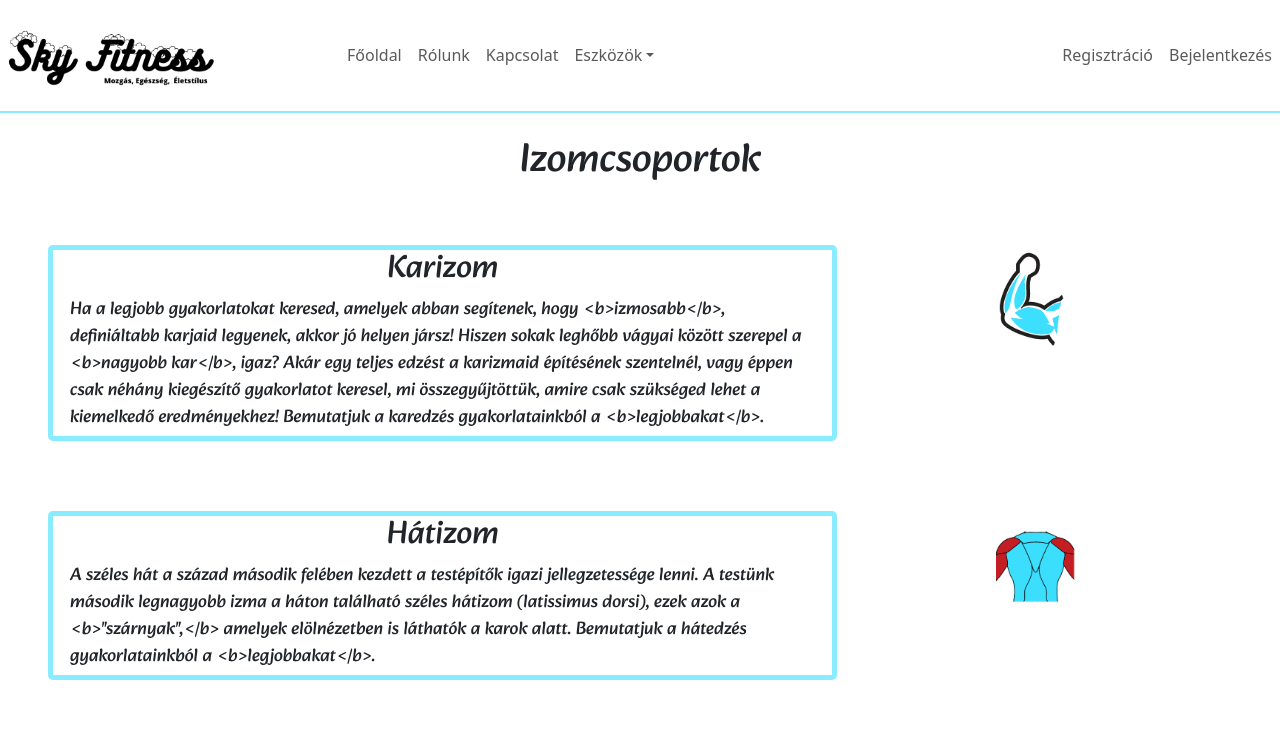
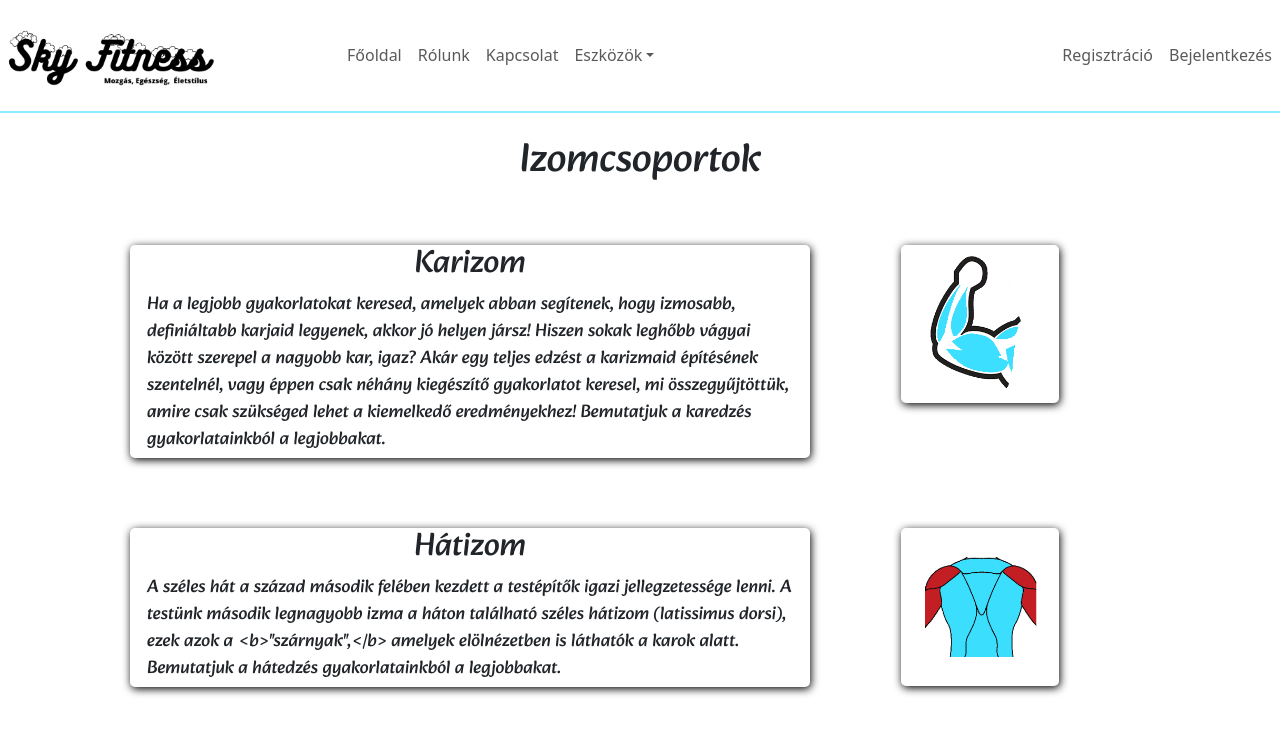
Before and after one commit to rkisztian/vizsgaremek-frontend, a React (Create React App) app: page / in a window 1280 px wide. Shown: the top 748 px of the page. Built offline with nearby package versions, Linux system fonts and the light colour scheme; the HTML template or start-up script is replaced by a standard one.

Commit message:
folytatások

```diff
--- a/src/App.css
+++ b/src/App.css
@@ -25,7 +25,6 @@ p{
 }
 
 .RegForm input{
-  border-radius: 5px solid ;
   width: 300px;
 
 }
@@ -41,11 +40,14 @@ p{
   margin: 200px;
 }
 
+.LogForm form{
+  box-shadow: 1px 2px 9px black;
+  padding: 10px;
+}
+
 .LogForm input{
-  border-radius: 10px solid;
   width: 300px;
   margin: 10px;
-
 }
 
 
@@ -99,8 +101,8 @@ table.center {
 }
 
 .izmok .col-8{
-  border: 5px solid #8aecff;
   border-radius: 5px;
+  box-shadow: 1px 2px 9px black;
 }
 
 .izmok .col-8 p{
@@ -110,7 +112,9 @@ table.center {
 }
 
 .izmok img{
-  width: 30%;
+  width: 50%;
+  border-radius: 5px;
+  box-shadow: 1px 2px 9px black;
 }
 
 .izmok button{
@@ -141,6 +145,27 @@ table.center {
   text-align: center;
 }
 
+.parallax1 {
+  background-image: url(/src/Images/pralarax.png);
+  min-height: 350px;
+  background-attachment: fixed;
+  background-position: center;
+  background-repeat: no-repeat;
+  background-size: cover;
+  padding-top: 150px;
+  color: white;
+}
+
+.arms .col-6{
+  box-shadow: 1px 2px 9px black;
+}
+
+.arms img{
+  width: 20%;
+  border-radius: 5px;
+  box-shadow: 1px 2px 9px black;
+}
+
 
 
 /*-----Biceps Page-----*/
@@ -167,9 +192,10 @@ table.center {
 }
 
 .gyakorlatok{
-  border: 3px solid black;
+  box-shadow: 1px 2px 9px black;
   border-radius: 10px;
   margin: 100px;
+  padding: 10px;
   font-size: 18px;
   text-align:left;
 }
--- a/src/Pages/Exercises/Arm.tsx
+++ b/src/Pages/Exercises/Arm.tsx
@@ -5,13 +5,19 @@ import "bootstrap/dist/css/bootstrap.css"
 import Bicepsz from "../../Images/bicpesz.png"
 import Tricepsz from "../../Images/tricpesz.png"
 import { Link } from "react-router-dom";
+import { Container } from 'react-bootstrap';
 
 
 export default class ArmPage extends Component{
 
 
     render(): ReactNode {
-        return<section className="arms">
+        return<Container>
+            <section className="arms">
+            <br />
+            <div className='parallax1'>
+                <h2>Kar edzések a nagyobb Karokért | A legjobb karizom gyakorlatok</h2>
+            </div>
             <br />
             <h2>Kar gyakorlatok</h2>
             <div className="karizmok">
@@ -21,7 +27,7 @@ export default class ArmPage extends Component{
                         <b>rövid (Belső) fej</b> és <b>hosszu (Külső) fej</b>  a bicepsznél.
                         Itt a lehető leghatásosabb gyakorlatokat gyűjtöttük össze nektek amik hozzájárulnak ahoz, hogy minél <b>nagyobb</b> karotok legyen.</p>
                     <div className="row">
-                        <div className="col-6">
+                        <div className="col-12">
                             <h2>Bicepsz</h2>
                             <Link to="/biceps">
                                 <img src={Bicepsz} alt="bicepsz" />
@@ -30,7 +36,7 @@ export default class ArmPage extends Component{
                         </div>
 
 
-                        <div className="col-6">
+                        <div className="col-12">
                             <h2>Tricepsz</h2>
                             <Link to="/triceps">
                                 <img src={Tricepsz} alt="bicepsz" />
@@ -44,5 +50,7 @@ export default class ArmPage extends Component{
 
             </div>
         </section>
+        </Container>
+
     }
 }
--- a/src/Pages/HomePage.tsx
+++ b/src/Pages/HomePage.tsx
@@ -7,6 +7,7 @@ import Hasizom from "../Images/hasizmok.png"
 import Labizom from "../Images/labizmok.png"
 import { Link } from "react-router-dom";
 import "bootstrap/dist/css/bootstrap.css"
+import { Container } from "react-bootstrap";
 
 
 export default class HomePage extends Component {
@@ -15,14 +16,14 @@ export default class HomePage extends Component {
         const data = [
             {
                 name: 'Karizom',
-                discription : 'Ha a legjobb gyakorlatokat keresed, amelyek abban segítenek, hogy <b>izmosabb</b>, definiáltabb karjaid legyenek, akkor jó helyen jársz! Hiszen sokak leghőbb vágyai között szerepel a <b>nagyobb kar</b>, igaz? Akár egy teljes edzést a karizmaid építésének szentelnél, vagy éppen csak néhány kiegészítő gyakorlatot keresel, mi összegyűjtöttük, amire csak szükséged lehet a kiemelkedő eredményekhez! Bemutatjuk a karedzés gyakorlatainkból a <b>legjobbakat</b>.',
+                discription : 'Ha a legjobb gyakorlatokat keresed, amelyek abban segítenek, hogy izmosabb, definiáltabb karjaid legyenek, akkor jó helyen jársz! Hiszen sokak leghőbb vágyai között szerepel a nagyobb kar, igaz? Akár egy teljes edzést a karizmaid építésének szentelnél, vagy éppen csak néhány kiegészítő gyakorlatot keresel, mi összegyűjtöttük, amire csak szükséged lehet a kiemelkedő eredményekhez! Bemutatjuk a karedzés gyakorlatainkból a legjobbakat.',
                 alt: 'karizom',
                 image: Karizom,
             },
 
             {
                 name: 'Hátizom',
-                discription: 'A széles hát a század második felében kezdett a testépítők igazi jellegzetessége lenni. A testünk második legnagyobb izma a háton található széles hátizom (latissimus dorsi), ezek azok a <b>"szárnyak",</b> amelyek elölnézetben is láthatók a karok alatt. Bemutatjuk a hátedzés gyakorlatainkból a <b>legjobbakat</b>.',
+                discription: 'A széles hát a század második felében kezdett a testépítők igazi jellegzetessége lenni. A testünk második legnagyobb izma a háton található széles hátizom (latissimus dorsi), ezek azok a <b>"szárnyak",</b> amelyek elölnézetben is láthatók a karok alatt. Bemutatjuk a hátedzés gyakorlatainkból a legjobbakat.',
                 alt: 'hátizom',
                 image: Hatizom,
 
@@ -30,7 +31,7 @@ export default class HomePage extends Component {
 
             {
                 name: 'Mellizom',
-                discription: 'Talán az egyik legesztétikusabb része egy fizikumnak a jól kidolgozott <b>mellizom</b>. A mellizom edzés gyakorlatilag önálló fogalommá vált, és a hétfő hivatalosan is „nemzetközi mellnapnak” számít. Kezdő vagy haladó – sokan extra figyelmet fordítanak erre az izomcsoportra.Mik a legjobb gyakorlatok, hogy a mellizmainkat fejlesszük? Bemutatjuk a mell edzés gyakorlatainkból a <b>legjobbakat</b>.',
+                discription: 'Talán az egyik legesztétikusabb része egy fizikumnak a jól kidolgozott <b>mellizom</b>. A mellizom edzés gyakorlatilag önálló fogalommá vált, és a hétfő hivatalosan is „nemzetközi mellnapnak” számít. Kezdő vagy haladó – sokan extra figyelmet fordítanak erre az izomcsoportra.Mik a legjobb gyakorlatok, hogy a mellizmainkat fejlesszük? Bemutatjuk a mell edzés gyakorlatainkból a legjobbakat.',
                 alt: 'mellizom',
                 image: Mellizom,
 
@@ -38,7 +39,7 @@ export default class HomePage extends Component {
 
             {
                 name: 'Hasizom',
-                discription: 'Talán nincs még egy izomcsoport, ami olyan mértékben összekapcsolódott volna a fittséggel, a sportos külsővel és az esztétikummal, mint a hasizom. Ha egy srácnak relatíve vékony a karja, de mellette kockás a hasa – egyből mindenki sportosnak és „kiedzettnek” tartja, míg a fordítottja nem igaz. Lehet neked nagy karod, ha közben vagy egy kis pocak, már nem egyértelmű, hogy mennyire vagy sportos. Ennek megfelelően mindenki – és itt szó szerint értsük: mindenki – kockás hasat szeretne, aki a terembe jön. Nem csak a férfiak, de a hölgyek is. Bemutatjuk a hasedzés gyakorlatainkból a <b>legjobbakat</b>.',
+                discription: 'Talán nincs még egy izomcsoport, ami olyan mértékben összekapcsolódott volna a fittséggel, a sportos külsővel és az esztétikummal, mint a hasizom. Ha egy srácnak relatíve vékony a karja, de mellette kockás a hasa – egyből mindenki sportosnak és „kiedzettnek” tartja, míg a fordítottja nem igaz. Lehet neked nagy karod, ha közben vagy egy kis pocak, már nem egyértelmű, hogy mennyire vagy sportos. Ennek megfelelően mindenki – és itt szó szerint értsük: mindenki – kockás hasat szeretne, aki a terembe jön. Nem csak a férfiak, de a hölgyek is. Bemutatjuk a hasedzés gyakorlatainkból a legjobbakat.',
                 alt: 'hasizom',
                 image: Hasizom,
 
@@ -46,7 +47,7 @@ export default class HomePage extends Component {
 
             {
                 name: 'Lábizom',
-                discription: 'A lábedzés eleve brutális, és ha valakinek még ráadásul nehezen is fejlődik, akkor még keményebben kell küzdeni minden centiért. Adott esetben még ketté is kell bontani a lábedzést...Mellezni vagy éppen bicepszezni minden férfi szeret, a lábnapot azonban sajnos sokan elhanyagolják. Tény és való, a lábedzés senki számára sem sétagalopp, regenerációja akár 3-4 napot is igénybe vehet, ettől függetlenül, lábazni mindenkinek kötelező, vagy legalábbis erősen ajánlott. Bemutatjuk a láb edzés gyakorlatainkból a <b>legjobbakat</b>.',
+                discription: 'A lábedzés eleve brutális, és ha valakinek még ráadásul nehezen is fejlődik, akkor még keményebben kell küzdeni minden centiért. Adott esetben még ketté is kell bontani a lábedzést...Mellezni vagy éppen bicepszezni minden férfi szeret, a lábnapot azonban sajnos sokan elhanyagolják. Tény és való, a lábedzés senki számára sem sétagalopp, regenerációja akár 3-4 napot is igénybe vehet, ettől függetlenül, lábazni mindenkinek kötelező, vagy legalábbis erősen ajánlott. Bemutatjuk a láb edzés gyakorlatainkból a legjobbakat.',
                 alt: 'lábizom',
                 image: Labizom,
 
@@ -54,7 +55,8 @@ export default class HomePage extends Component {
 
         ]
 
-        return <section className="fooldal">
+        return <Container>
+            <section className="fooldal">
             <br />
             <h1>Izomcsoportok</h1>
             {data.map((izmok) => {
@@ -86,6 +88,8 @@ export default class HomePage extends Component {
             })}
 
         </section>
+        </Container>
+
 
     }
 }
--- a/src/Pages/LoginPage.tsx
+++ b/src/Pages/LoginPage.tsx
@@ -5,6 +5,7 @@ import Footer from "../Components/Footer";
 import Header from "../Components/Header";
 import Logo from '../Images/sky_fitness_logo.png';
 import "bootstrap/dist/css/bootstrap.css"
+import { Container } from "react-bootstrap";
 
 
 interface State{
@@ -61,7 +62,8 @@ export default class LoginPage extends Component<{}, State> {
 
     render(){
         const {logEmail, logPassword} = this.state;
-        return <div>
+        return <Container>
+            <div>
             <section className="LogForm">
                 <form>
                     <img src={Logo} alt="Sky Fitness Logo" style={{width: '250px'}}></img>
@@ -83,5 +85,8 @@ export default class LoginPage extends Component<{}, State> {
 
             </section>
         </div>
+        </Container>
+
+
     }
 }
```
Also changed, not shown: 1 other file (tests, documents, lock files or other folders).
